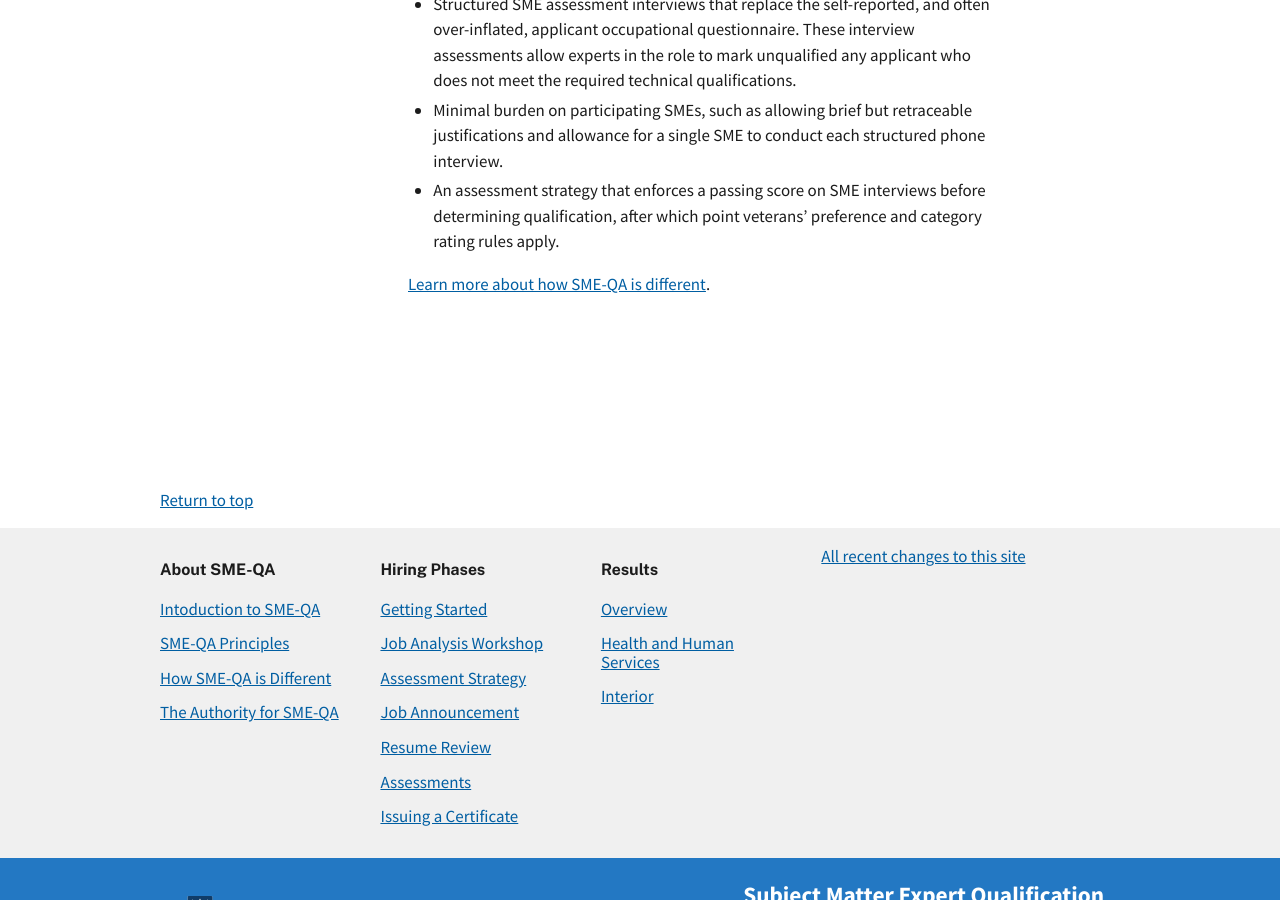
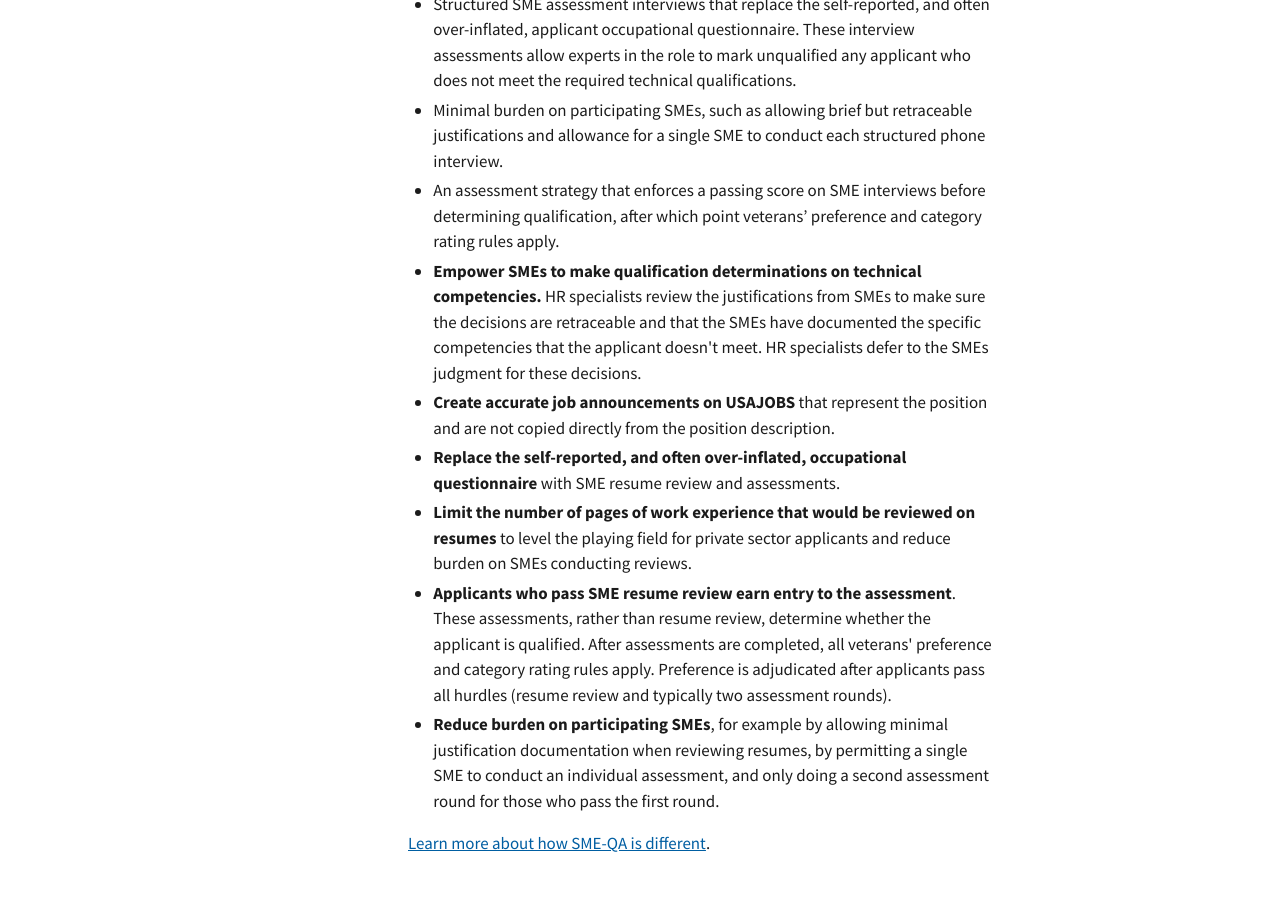
Before and after one commit to usds/SME-QA-Website, a Jekyll site: the page built from pages/about/our-principles.html, in a window 1280 px wide and 900 px high, scrolled down 542 px. Built offline with Jekyll 4.4.1, drawn with Linux system fonts in a browser that asks for light colours.

Commit message:
Update our-principles.html

```diff
--- a/pages/about/our-principles.html
+++ b/pages/about/our-principles.html
@@ -25,6 +25,12 @@ img_description: 1,300 typists take civil service examinations at McKinley High
           <li>Structured SME assessment interviews that replace the self-reported, and often over-inflated, applicant occupational questionnaire. These interview assessments allow experts in the role to mark unqualified any applicant who does not meet the required technical qualifications.</li>
           <li>Minimal burden on participating SMEs, such as allowing brief but retraceable justifications and allowance for a single SME to conduct each structured phone interview.</li>
           <li>An assessment strategy that enforces a passing score on SME interviews before determining qualification, after which point veterans’ preference and category rating rules apply.</li>
+          <li><strong>Empower SMEs to make qualification determinations on technical competencies.</strong> HR specialists review the justifications from SMEs to make sure the decisions are retraceable and that the SMEs have documented the specific competencies that the applicant doesn&#39;t meet. HR specialists defer to the SMEs judgment for these decisions.</li>
+          <li><strong>Create accurate job announcements on USAJOBS</strong> that represent the position and are not copied directly from the position description.</li>
+          <li><strong>Replace the self-reported, and often over-inflated, occupational questionnaire</strong> with SME resume review and assessments.</li>
+          <li><strong>Limit the number of pages of work experience that would be reviewed on resumes</strong> to level the playing field for private sector applicants and reduce burden on SMEs conducting reviews.</li>
+          <li><strong>Applicants who pass SME resume review earn entry to the assessment</strong>. These assessments, rather than resume review, determine whether the applicant is qualified. After assessments are completed, all veterans&#39; preference and category rating rules apply. Preference is adjudicated after applicants pass all hurdles (resume review and typically two assessment rounds).</li>
+          <li><strong>Reduce burden on participating SMEs</strong>, for example by allowing minimal justification documentation when reviewing resumes, by permitting a single SME to conduct an individual assessment, and only doing a second assessment round for those who pass the first round.</li>
         </ul>
         <p>
           <a href="{{ site.baseurl }}/about/differences/">Learn more about how SME-QA is different</a>.
```
